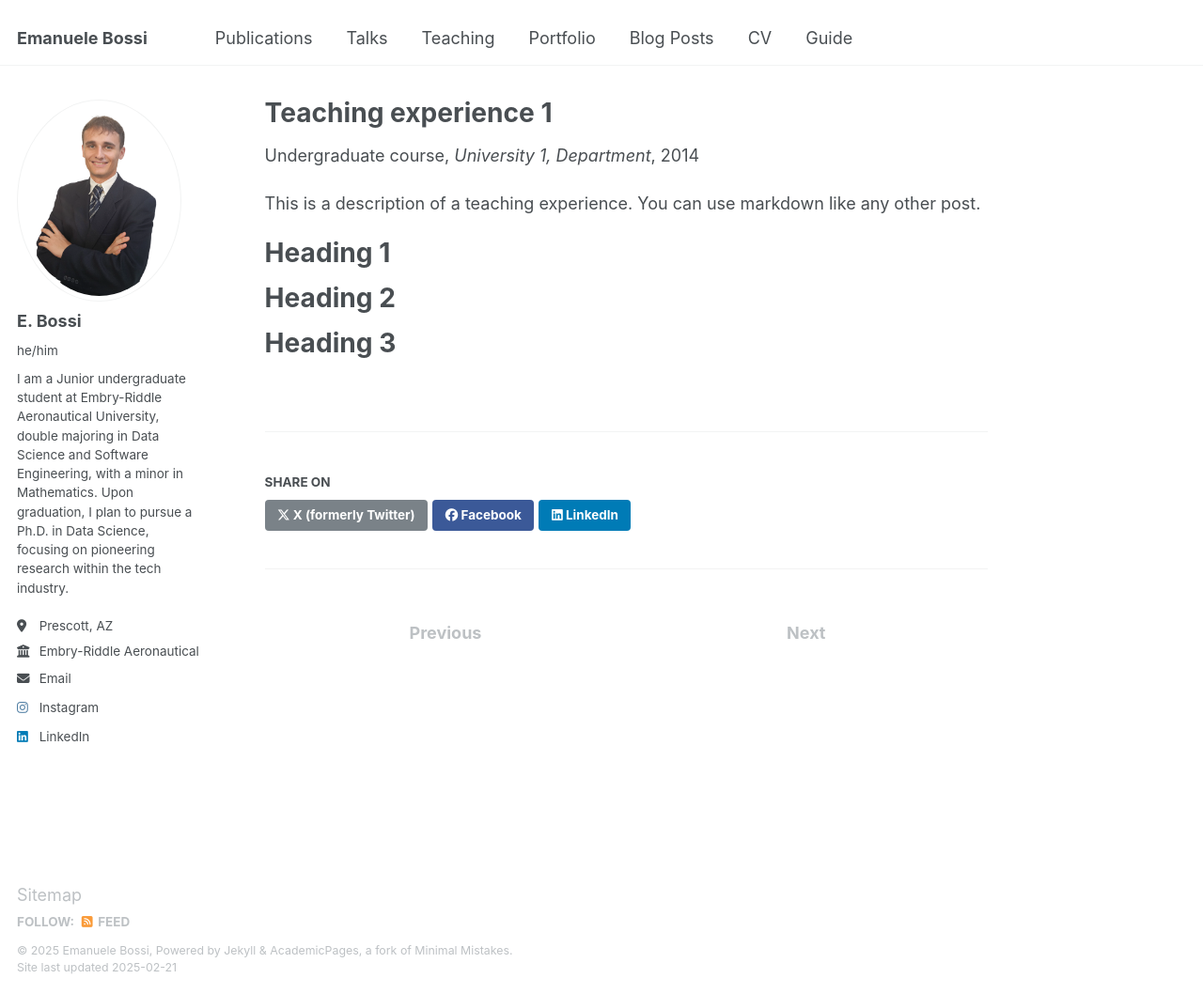
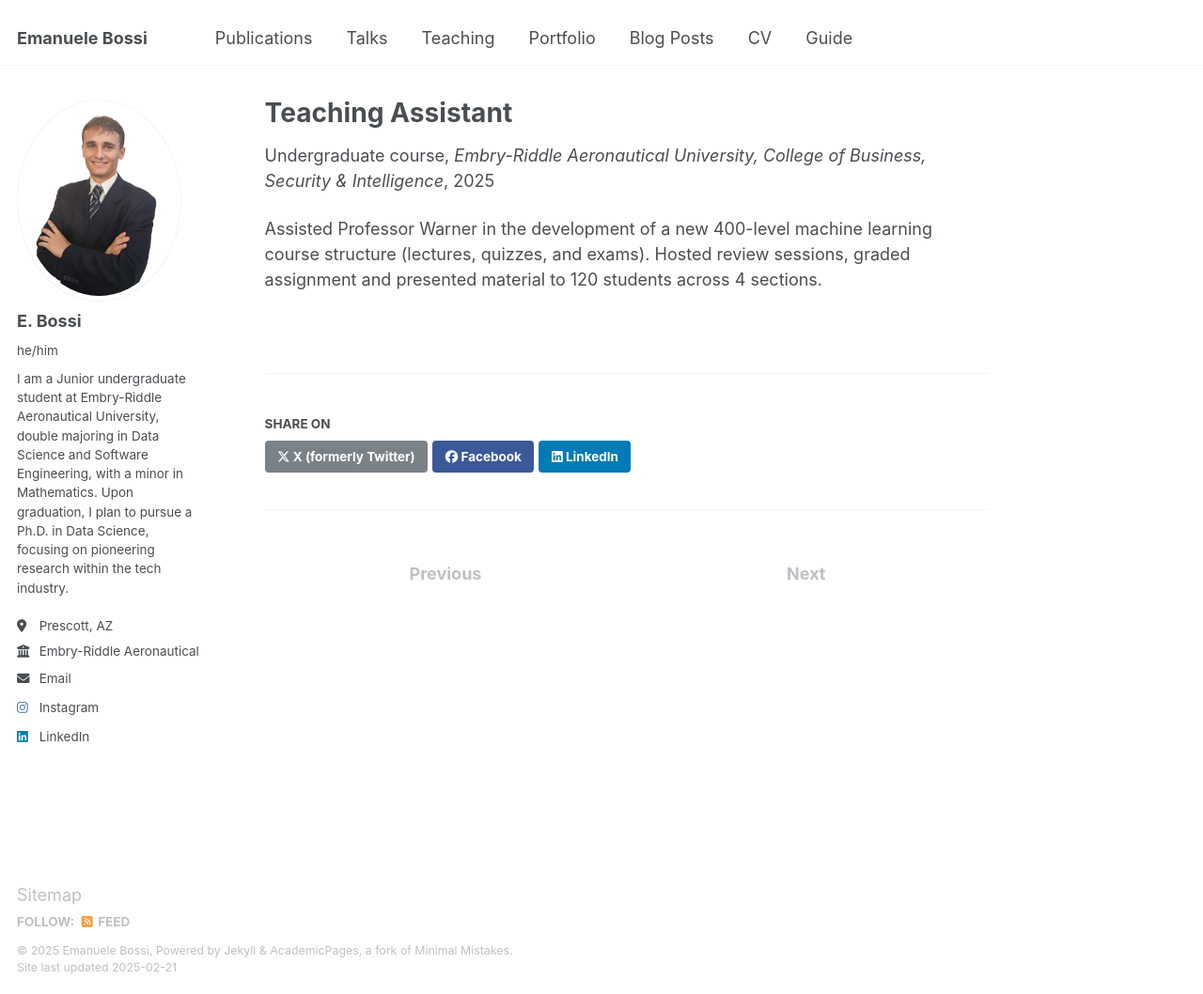
Before and after one commit to bossiemanuele/bossiemanuele.github.io, a Jekyll site: the page built from _teaching/2014-spring-teaching-1.md, in a window 1280 px wide and 1058 px high. Shown: the whole window at 94% size. Built offline with Jekyll 4.4.1, drawn with Linux system fonts in a browser that asks for light colours.

Commit message:
Update 2014-spring-teaching-1.md

```diff
--- a/_teaching/2014-spring-teaching-1.md
+++ b/_teaching/2014-spring-teaching-1.md
@@ -1,20 +1,11 @@
 ---
-title: "Teaching experience 1"
+title: "Teaching Assistant"
 collection: teaching
 type: "Undergraduate course"
-permalink: /teaching/2014-spring-teaching-1
-venue: "University 1, Department"
-date: 2014-01-01
-location: "City, Country"
+permalink: /teaching/CI460
+venue: "Embry-Riddle Aeronautical University, College of Business, Security & Intelligence"
+date: Fall 2024, Spring 2025
+location: "Prescott, AZ"
 ---
 
-This is a description of a teaching experience. You can use markdown like any other post.
-
-Heading 1
-======
-
-Heading 2
-======
-
-Heading 3
-======
+Assisted Professor Warner in the development of a new 400-level machine learning course structure (lectures, quizzes, and exams). Hosted review sessions, graded assignment and presented material to 120 students across 4 sections.
```
